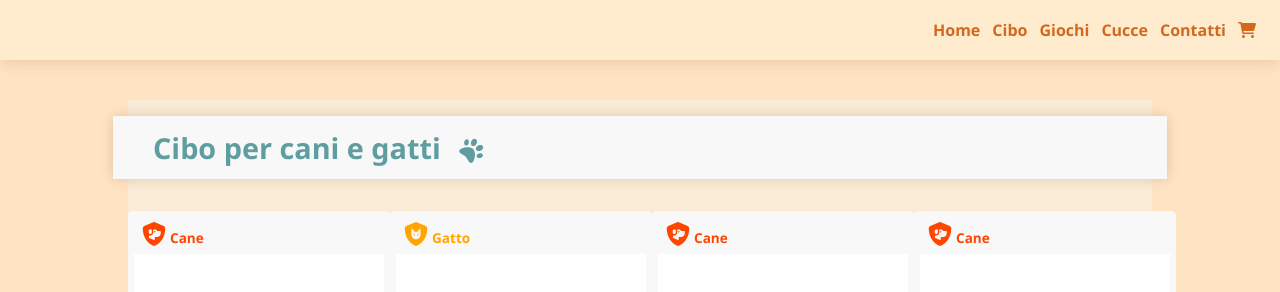
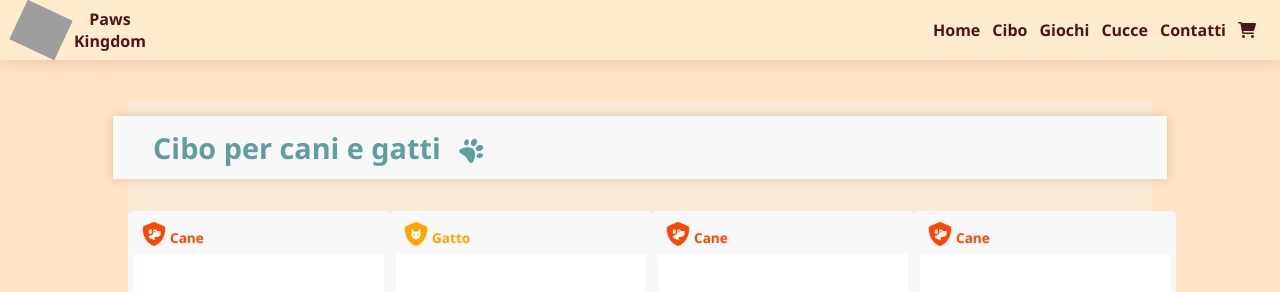
Before and after one commit to StefaniaSgreva/php-oop-2, a PHP site: page / in a window 1280 px wide. Shown: the top 292 px of the page. Run offline with PHP 8.4, Linux system fonts and the light colour scheme; some libraries are stand-ins or nearby versions; grey boxes are pictures that could not be loaded.

Commit message:
added logo and colors root

```diff
--- a/css/style.css
+++ b/css/style.css
@@ -1,3 +1,17 @@
+:root{
+    --bg-color: #ffe4c4;
+    --header-footer-bg: #ffebcd;
+    --bg-container: #faebd7;
+    --dark-brown: #4f1416;
+    --chocolate: #d2691e;
+    --bg-cards: #f8f8f8;
+    --cadetblue: #5f9ea0;
+    --dog: #ff4500;
+    --cat: #ffa500;
+    --white: #ffffff;
+    --red: #ff0000;
+    --lightgray: #d3d3d3;
+}
 *{
     margin: 0;
     padding: 0;
@@ -5,21 +19,36 @@
 }
 body{
     height: 100vh;
-    background-color: bisque;
+    background-color: var(--bg-color);
     font-family: 'Segoe UI', Tahoma, Geneva, Verdana, sans-serif;
 }
 header{
-    background-color: blanchedalmond;
+    background-color: var(--header-footer-bg);
     height: 60px;
     position: fixed;
     top: 0;
     width: 100%;
     text-align: center;
     display: flex;
-    justify-content:  flex-end;
+    justify-content:  space-between;
     align-items: center;
     z-index: 1000;
     box-shadow: 0 0 18px 0 rgba(109, 55, 16, .2);
+}
+.logo{
+    width: 50px;
+    margin-left: 1rem;
+    display: flex;
+}
+.logoImg{
+    width: 100%;
+    transform: rotate(25deg);
+}
+.shopName{
+    font-size: 1rem;
+    font-weight: 700;
+    margin-left: .50rem;
+    color: var(--dark-brown);
 }
 ul{
     list-style: none;
@@ -30,13 +59,13 @@ ul{
 }
 li{
     margin-right: .75rem;
-    color: chocolate;
+    color: var(--dark-brown);
     cursor: pointer;
     transition: 250ms ease;
     font-weight: 600;
 }
 li:hover{
-    color: rgb(109, 55, 16);
+    color: var(--chocolate);
 }
 main{
     display: flex;
--- a/partials/header.php
+++ b/partials/header.php
@@ -17,6 +17,11 @@
 <body>
 
     <header>
+        <div class="logo">
+            <img src="https://purepng.com/public/uploads/large/purepng.com-dog-paw-printdogpetcatpuppyanimalprintpaw-981524650187n53s2.png"
+                class="logoImg" alt="logo">
+            <span class="shopName">Paws Kingdom</span>
+        </div>
         <ul>
             <li>Home</li>
             <li>Cibo</li>
```
Also changed, not shown: other parts of css/style.css (+15 -14 lines).
